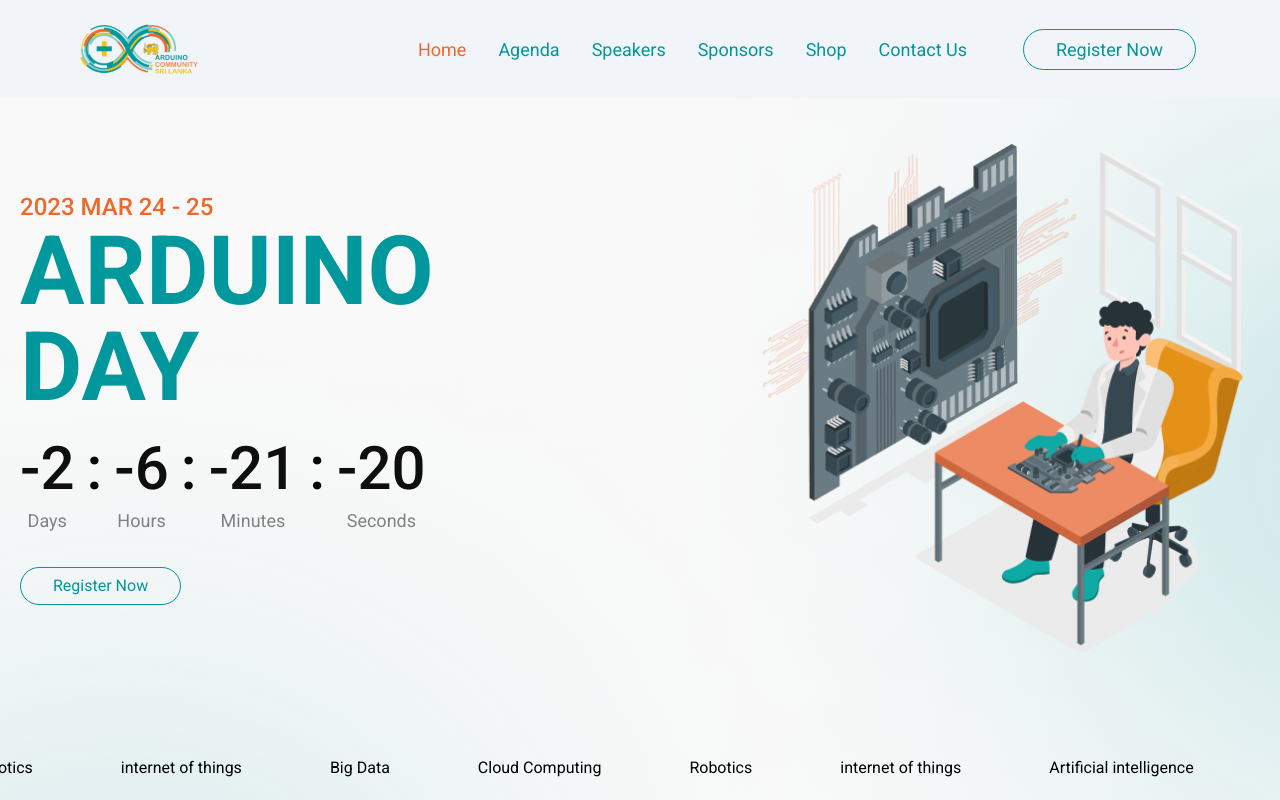
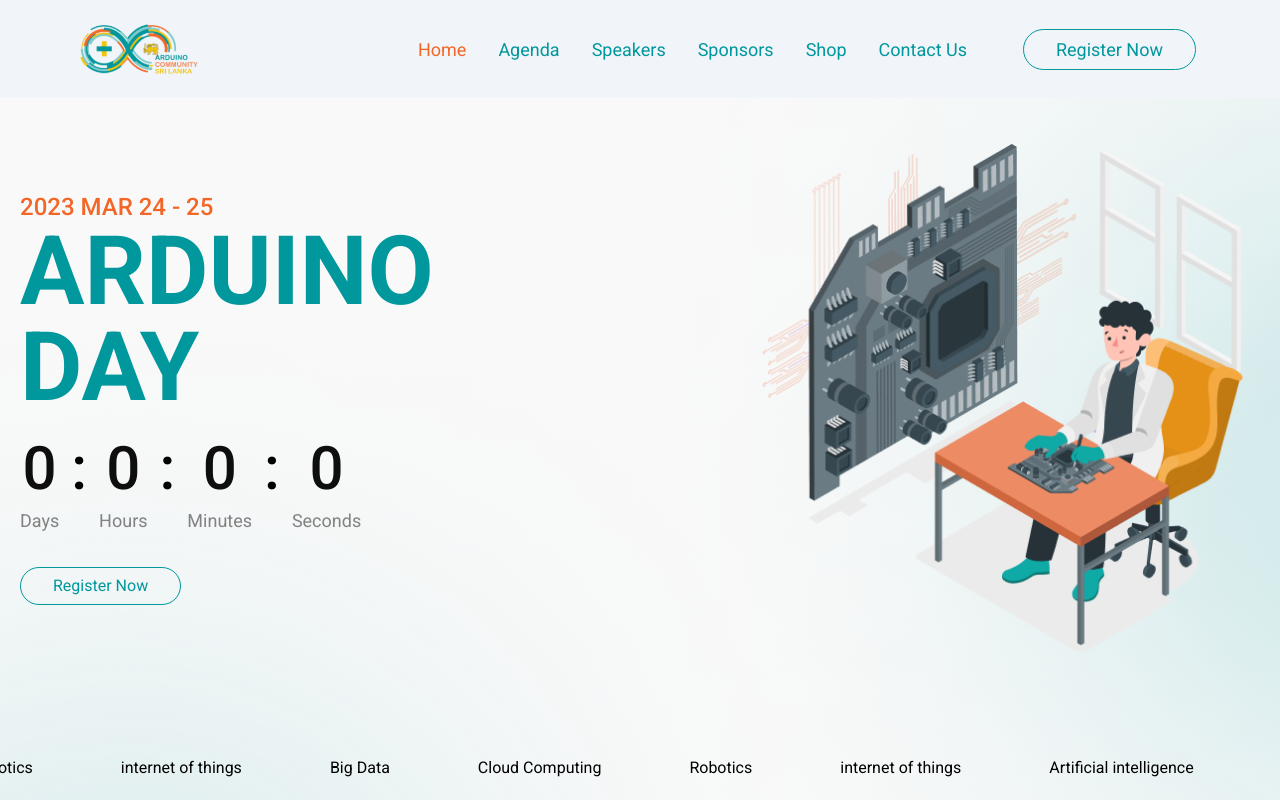
Before and after one commit to Mr-Duino/arduinoDay-web-frontend, a React (Vite) app: page / in a window 1280 px wide. Shown: the top 800 px of the page. Built offline with nearby package versions, Linux system fonts and the light colour scheme.

Commit message:
fix: countdown

```diff
--- a/src/components/Countdown.tsx
+++ b/src/components/Countdown.tsx
@@ -12,10 +12,15 @@
     const currentTime = new Date().getTime();
     const difference = targetDate.getTime() - currentTime;
     return {
-      days: Math.floor(difference / (1000 * 60 * 60 * 24)),
-      hours: Math.floor((difference / (1000 * 60 * 60)) % 24),
-      minutes: Math.floor((difference / 1000 / 60) % 60),
-      seconds: Math.floor((difference / 1000) % 60),
+      // days: Math.floor(difference / (1000 * 60 * 60 * 24)),
+      // hours: Math.floor((difference / (1000 * 60 * 60)) % 24),
+      // minutes: Math.floor((difference / 1000 / 60) % 60),
+      // seconds: Math.floor((difference / 1000) % 60),
+
+      days: 0,
+      hours: 0,
+      minutes: 0,
+      seconds: 0,
     };
   }
 
```
